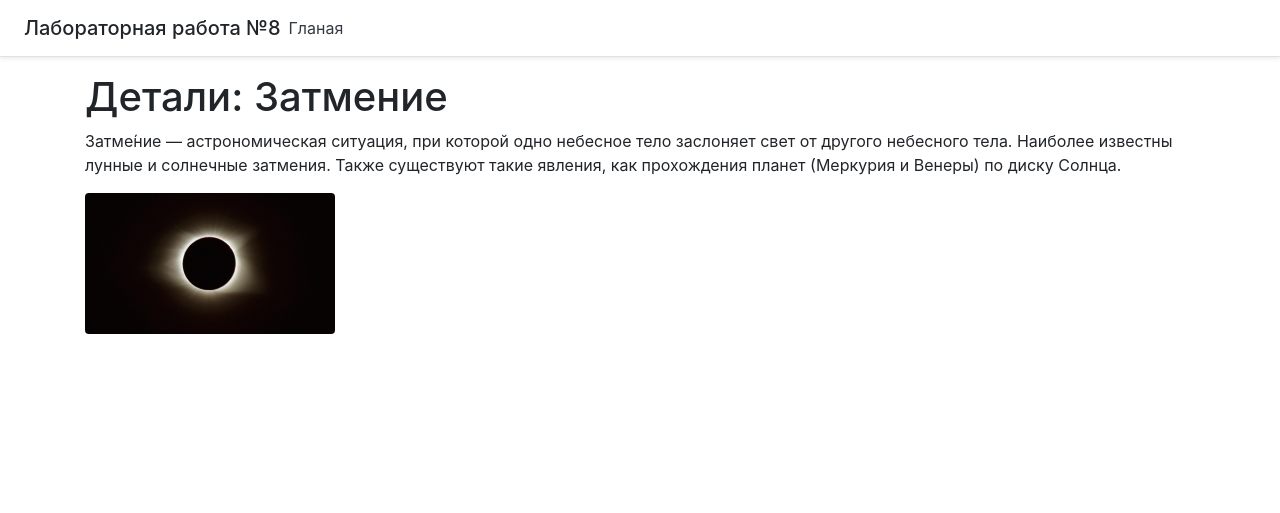
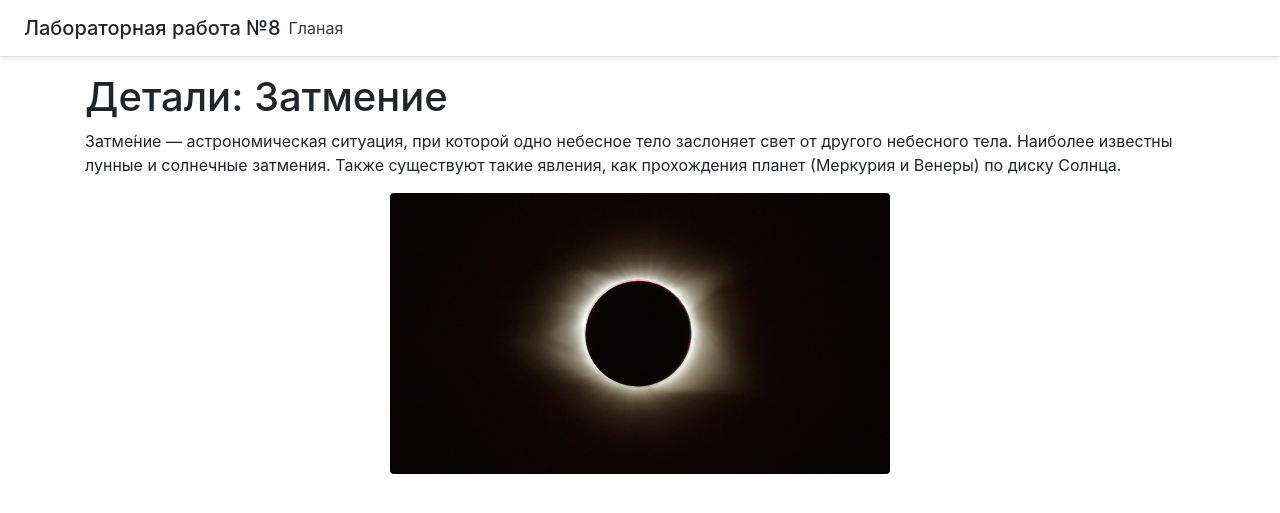
Before and after one commit to savelevvaa/dia-labs, a Django app: page /1/ in a window 1280 px wide. Shown: the top 513 px of the page. Run offline with Django 3.2, Linux system fonts and the light colour scheme; data comes from the database, SQL or seed files in the repository; some libraries are stand-ins or nearby versions.

Commit message:
Доработка отображения изображений

```diff
--- a/LR8/main/templates/main/details.html
+++ b/LR8/main/templates/main/details.html
@@ -3,22 +3,36 @@
 {% block title %}
     {{ title }}
 {% endblock %}
+
+{% block styles %}
+    .center {
+      display: block;
+      margin-left: auto;
+      margin-right: auto;
+      width: 50%;
+    }
+{% endblock %}
+
 {% block content %}
     <h1>Детали: {{ pnen.name }}</h1>
     <p class="card-text">{{ description.description }}</p>
+    {% load static %}
     {% if pnen.id == 1 %}
-        <img  style="max-width: 250px; height: auto" src="static/main/images/1.jpg" alt="tenet" class="rounded img-fluid">
+        <img class="center rounded img-fluid" style="max-width: 500px; height: auto;" src="{% static 'main/images/1.jpg' %}" alt="My image">
     {% endif %}
     {% if pnen.id == 2 %}
-        <img style="max-width: 300px; height: auto" src=static/main/images/2.jpg" alt="Interstellar" class="rounded img-fluid">
+        <img class="center rounded img-fluid" style="max-width: 500px; height: auto;" src="{% static 'main/images/2.jpg' %}" alt="My image">
     {% endif %}
     {% if pnen.id == 3 %}
-        <img style="max-width: 150px; height: auto" src="static/main/images/3.jpg" alt="The Social Network" class="rounded img-fluid">
+        <img class="center rounded img-fluid" style="max-width: 500px; height: auto;" src="{% static 'main/images/3.jpg' %}" alt="My image">
     {% endif %}
     {% if pnen.id == 4 %}
-        <img style="max-width: 250px; height: auto" src="static/main/images/4.jpg" alt="The Wolf of Wall Street" class="rounded img-fluid">
+        <img class="center rounded img-fluid" style="max-width: 500px; height: auto;" src="{% static 'main/images/4.jpg' %}" alt="My image">
     {% endif %}
     {% if pnen.id == 5 %}
-        <img style="max-width: 300px; height: auto" src="static/main/images/5.jpg" %}" alt="Snowden" class="rounded img-fluid">
+        <img class="center rounded img-fluid" style="max-width: 500px; height: auto;" src="{% static 'main/images/5.jpg' %}" alt="My image">
+    {% endif %}
+    {% if pnen.id == 6 %}
+        <img class="center rounded img-fluid" style="max-width: 500px; height: auto;" src="{% static 'main/images/6.jpg' %}" alt="My image">
     {% endif %}
 {% endblock %}
```
